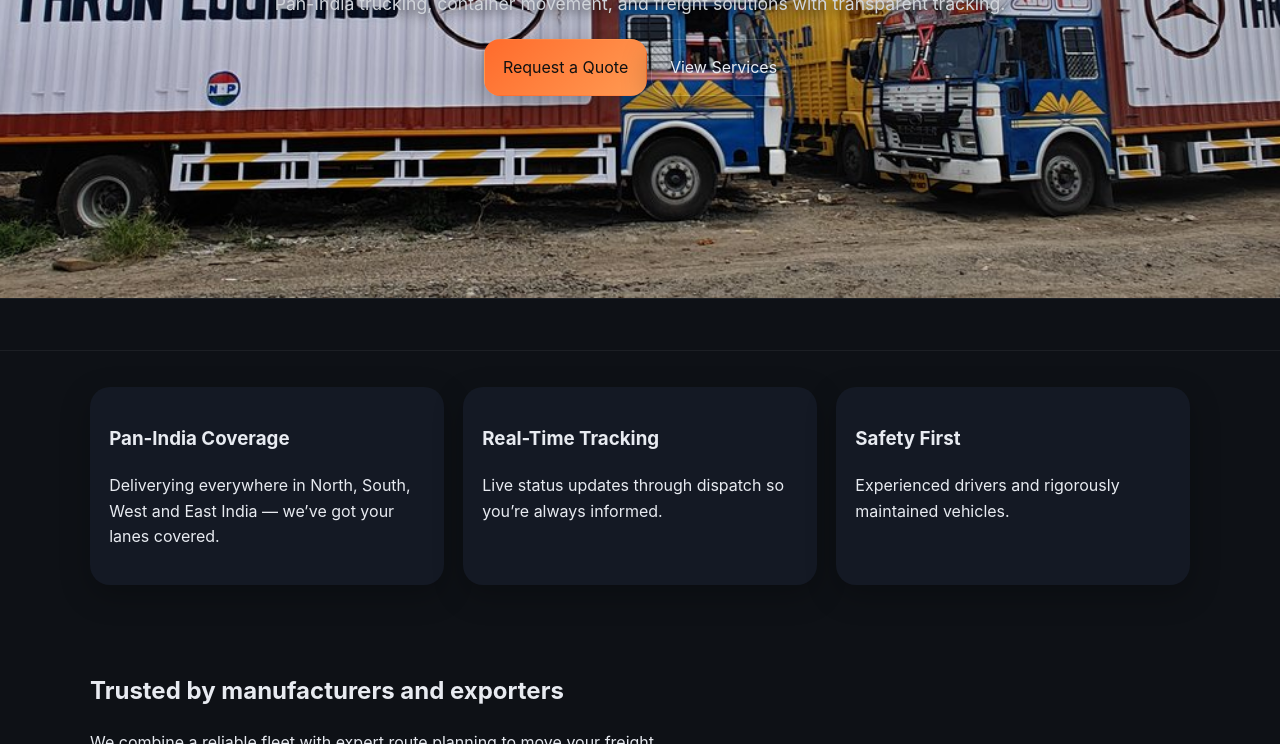
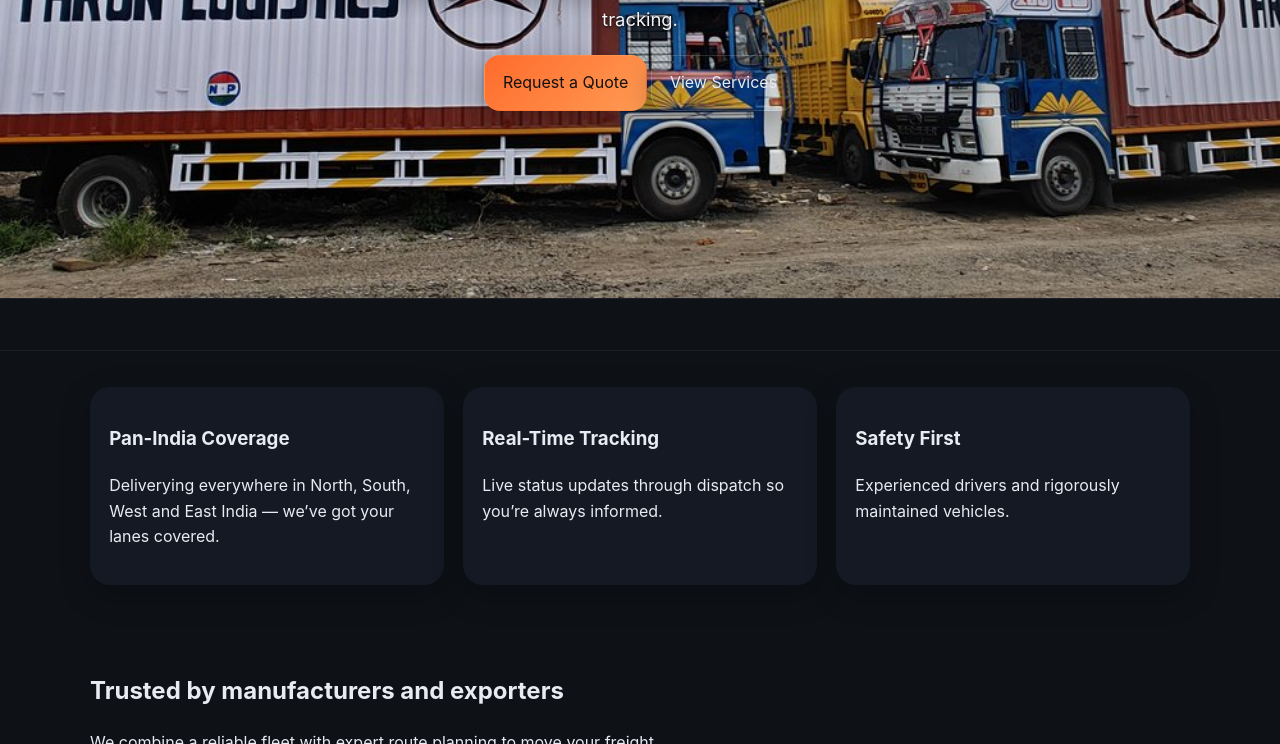
Before and after one commit to rockleetarun/tarunlogistics, a plain HTML site: page index.html in a window 1280 px wide. Shown: the part 356-1100 px from the top of the page. Drawn offline with Linux system fonts and the light colour scheme.

Commit message:
Update styles.css

```diff
--- a/assets/css/styles.css
+++ b/assets/css/styles.css
@@ -50,10 +50,13 @@ a{color:inherit;text-decoration:none}
 .hero-inner{text-align:center;padding:5rem 0}
 .hero h1{font-size:clamp(1.9rem,5.5vw,3.2rem); line-height:1.1; margin:0 0 .6rem; text-shadow:0 3px 15px rgba(0,0,0,0.8); font-weight:700}
 .hero p{
-  color:#d1d5db;
+  color:#f3f4f6;
   margin:0 0 1.3rem;
-  text-shadow:0 2px 12px rgba(0,0,0,0.9);
-  font-size:1.1rem}
+  text-shadow:0 3px 20px rgba(0,0,0,0.95), 0 1px 3px rgba(0,0,0,1);
+  font-size:1.15rem;
+  font-weight:400;
+  max-width:750px;
+  margin-inline:auto}
 
 /* Sections */
 .logos{padding:1.6rem 0;border-top:1px solid rgba(255,255,255,.06);border-bottom:1px solid rgba(255,255,255,.06)}
```
